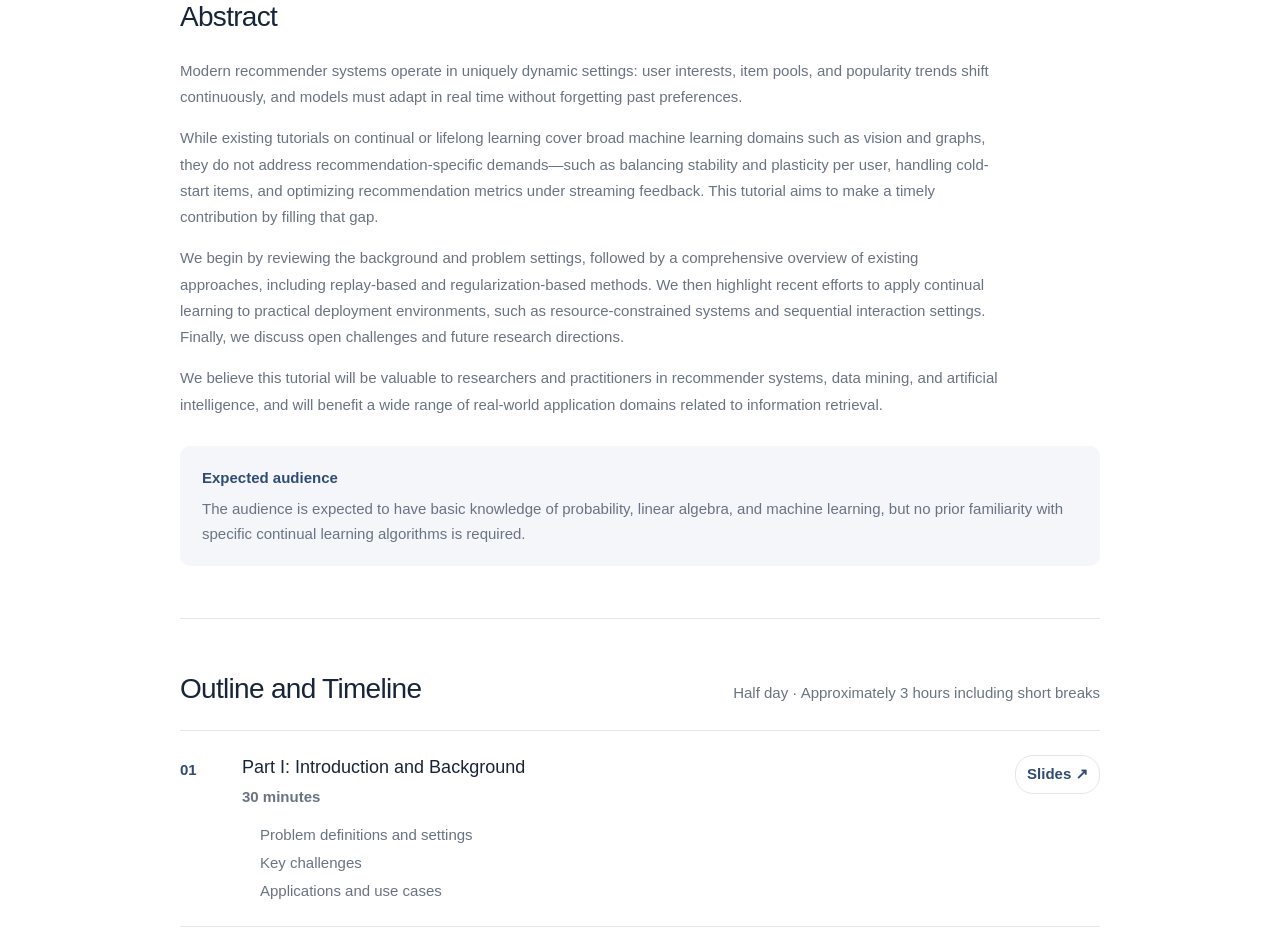
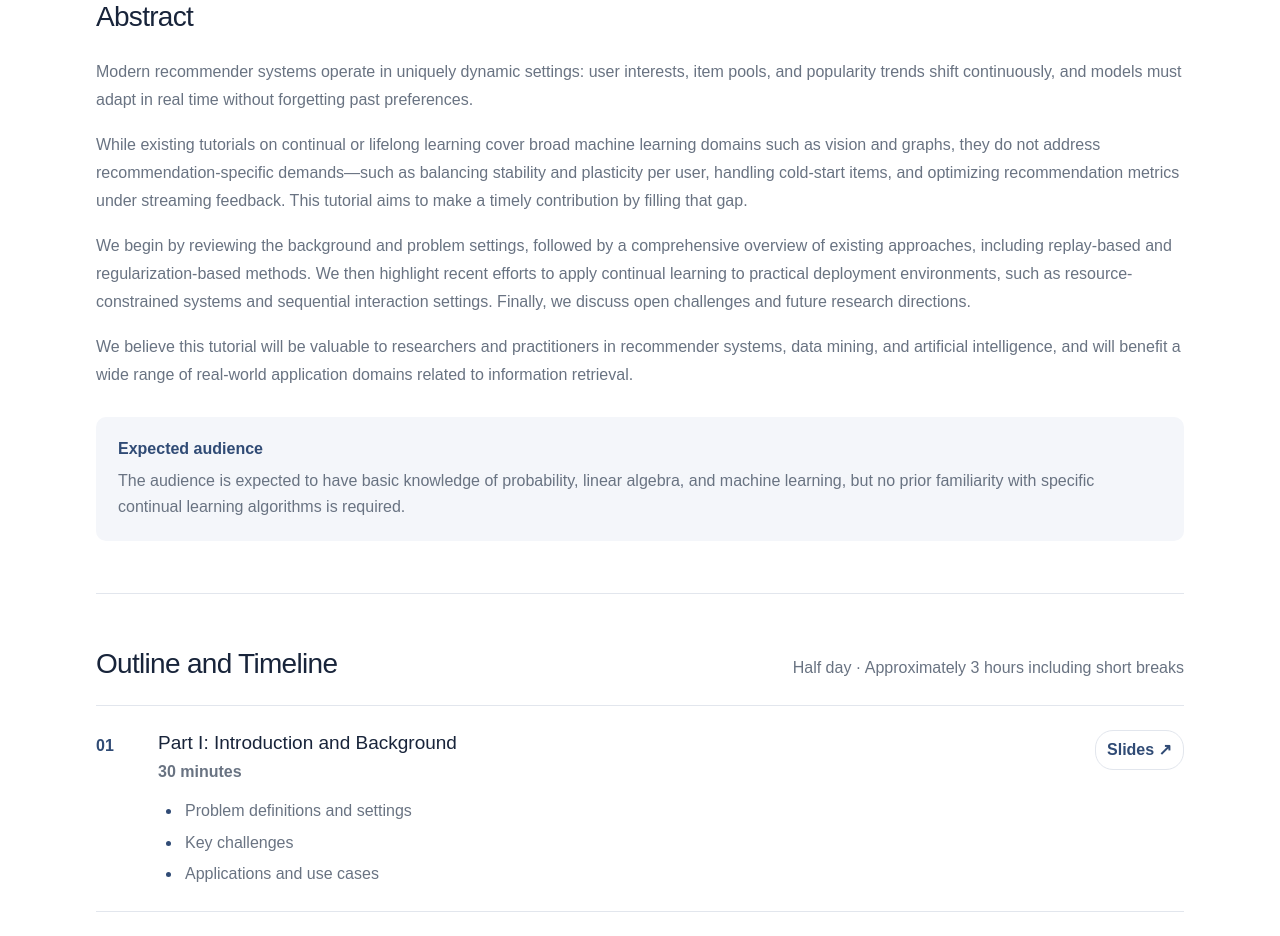
Before and after one commit to idealab-ku/idealab-website, a Next.js app: page /research/cikm25-tutorial-continual-recommender-systems in a window 1280 px wide. Shown: the part 620-1556 px from the top of the page. Built offline with nearby package versions, Linux system fonts and the light colour scheme.

Commit message:
Improve tutorial page readability

```diff
--- a/app/globals.css
+++ b/app/globals.css
@@ -201,41 +201,43 @@ nav a:hover{color:var(--teal-dark);border-color:var(--teal)}
 .event-feature h2{font-size:29px;line-height:1.25;margin:20px 0 8px}
 .event-feature p{font-size:15px;color:var(--muted);margin:0}
 .event-arrow{align-self:end;color:var(--teal-dark);font-size:22px}
-.tutorial-detail{padding:0 0 100px;max-width:920px}
+.tutorial-detail{padding:0 0 100px}
 .tutorial-summary{display:grid;grid-template-columns:1fr 320px;gap:40px;align-items:center;padding:28px 0 48px;border-bottom:1px solid var(--line)}
 .tutorial-summary>div{display:flex;flex-direction:column;align-items:flex-start;gap:9px}
 .tutorial-summary h2{font-size:27px;line-height:1.28;letter-spacing:-.025em;margin:2px 0 5px}
 .tutorial-summary strong{font-size:22px;line-height:1.3;color:var(--navy)}
-.tutorial-summary p{margin:0;color:var(--muted);font-size:15px}
+.tutorial-summary p{margin:0;color:var(--muted);font-size:16px}
 .tutorial-summary img{width:320px;height:180px;object-fit:contain;border:1px solid var(--line);border-radius:12px;background:#fff}
 .tutorial-section{padding:52px 0;border-bottom:1px solid var(--line)}
 .tutorial-section>h2,.tutorial-section-title h2{font-size:28px;line-height:1.25;letter-spacing:-.025em;margin:0 0 24px}
-.tutorial-abstract>div{max-width:820px}
-.tutorial-abstract>div p{margin:0 0 15px;color:var(--muted);font-size:15px;line-height:1.75}
+.tutorial-abstract>div{max-width:100%}
+.tutorial-abstract>div p{margin:0 0 17px;color:var(--muted);font-size:16px;line-height:1.75}
 .tutorial-abstract aside{margin-top:28px;padding:20px 22px;background:var(--soft);border-radius:10px}
-.tutorial-abstract aside strong{font-size:15px;color:var(--teal-dark)}
-.tutorial-abstract aside p{margin:7px 0 0;color:var(--muted);font-size:15px;line-height:1.65}
+.tutorial-abstract aside strong{font-size:16px;color:var(--teal-dark)}
+.tutorial-abstract aside p{margin:7px 0 0;color:var(--muted);font-size:16px;line-height:1.65}
 .tutorial-section-title{display:flex;align-items:baseline;justify-content:space-between;gap:24px;margin-bottom:24px}
 .tutorial-section-title h2{margin:0}
-.tutorial-section-title>span{color:var(--muted);font-size:15px}
+.tutorial-section-title>span{color:var(--muted);font-size:16px}
 .tutorial-outline{border-top:1px solid var(--line)}
 .tutorial-outline article{display:grid;grid-template-columns:42px 1fr auto;gap:20px;padding:24px 0;border-bottom:1px solid var(--line)}
-.tutorial-outline article>span{color:var(--teal-dark);font-size:15px;font-weight:700;padding-top:4px}
-.tutorial-outline h3{font-size:18px;line-height:1.4;margin:0 0 4px}
-.tutorial-outline strong{color:var(--muted);font-size:15px;font-weight:600}
-.tutorial-outline ul{margin:14px 0 0;padding-left:18px}
-.tutorial-outline li{margin-top:5px;color:var(--muted);font-size:15px;line-height:1.55}
-.tutorial-outline article>a{align-self:start;padding:7px 11px;border:1px solid var(--line);border-radius:18px;color:var(--teal-dark);font-size:15px;font-weight:650}
+.tutorial-outline article>span{color:var(--teal-dark);font-size:16px;font-weight:700;padding-top:4px}
+.tutorial-outline h3{font-size:19px;line-height:1.4;margin:0 0 4px}
+.tutorial-outline strong{color:var(--muted);font-size:16px;font-weight:600}
+.tutorial-outline ul{list-style:disc outside;margin:14px 0 0;padding-left:24px}
+.tutorial-outline li{display:list-item;margin-top:6px;padding-left:3px;color:var(--muted);font-size:16px;line-height:1.6}
+.tutorial-outline li::marker{color:var(--teal-dark);font-size:1em}
+.tutorial-outline article>a{align-self:start;padding:7px 11px;border:1px solid var(--line);border-radius:18px;color:var(--teal-dark);font-size:16px;font-weight:650}
 .tutorial-speakers{display:grid;gap:18px}
 .tutorial-speakers article{display:grid;grid-template-columns:120px 1fr;gap:24px;padding:22px;border:1px solid var(--line);border-radius:12px;background:#fff}
 .tutorial-speakers img,.speaker-placeholder{width:120px;height:120px;border-radius:10px;background:var(--soft);object-fit:cover;object-position:center top}
 .speaker-placeholder{display:flex;align-items:center;justify-content:center;color:var(--teal-dark);font-size:26px;font-weight:750;letter-spacing:.02em}
 .tutorial-speakers h3{font-size:19px;line-height:1.4;margin:0 0 10px}
 .tutorial-speakers h3 span{color:var(--teal-dark);font-weight:500}
-.tutorial-speakers p{margin:0 0 9px;color:var(--muted);font-size:15px;line-height:1.7}
-.tutorial-references>p{color:var(--muted);font-size:15px;margin:0 0 22px}
-.tutorial-references ol{padding-left:24px;margin:0}
-.tutorial-references li{padding:0 0 11px 5px;color:var(--muted);font-size:15px;line-height:1.65}
+.tutorial-speakers p{margin:0 0 9px;color:var(--muted);font-size:16px;line-height:1.7}
+.tutorial-references>p{color:var(--muted);font-size:16px;margin:0 0 22px}
+.tutorial-references ol{list-style:decimal outside;padding-left:30px;margin:0}
+.tutorial-references li{display:list-item;padding:0 0 12px 6px;color:var(--muted);font-size:16px;line-height:1.65}
+.tutorial-references li::marker{color:var(--teal-dark);font-weight:700}
 .event-gallery-section{padding-bottom:76px}
 .gallery{display:grid;grid-template-columns:repeat(3,1fr);gap:34px 20px}
 .gallery figure{margin:0}
```
